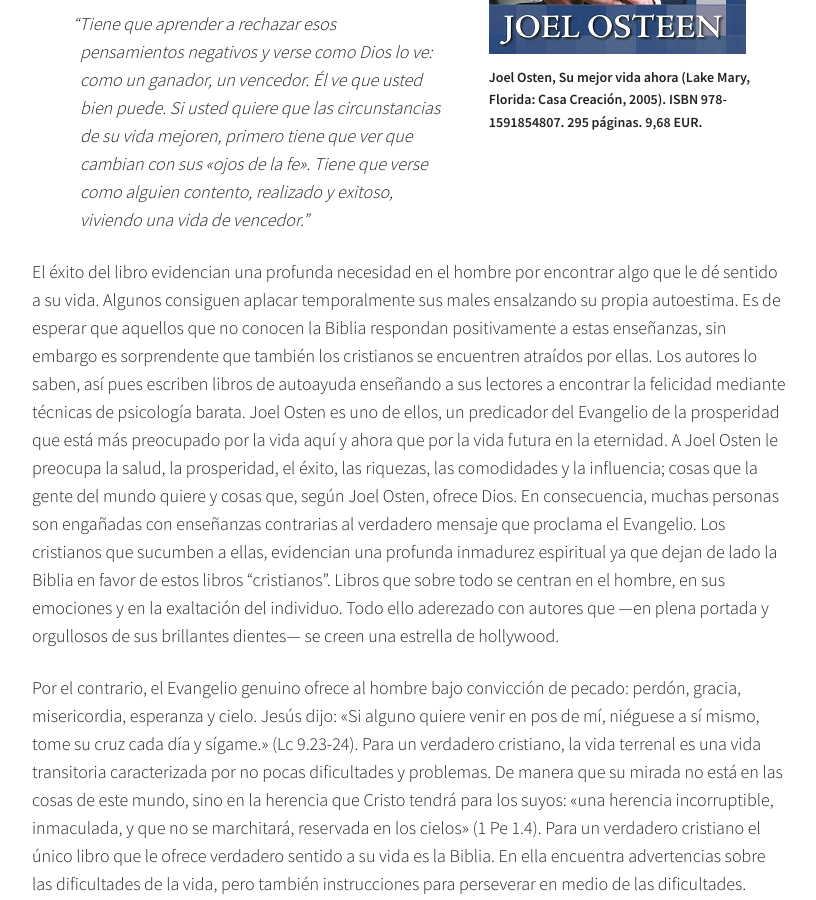
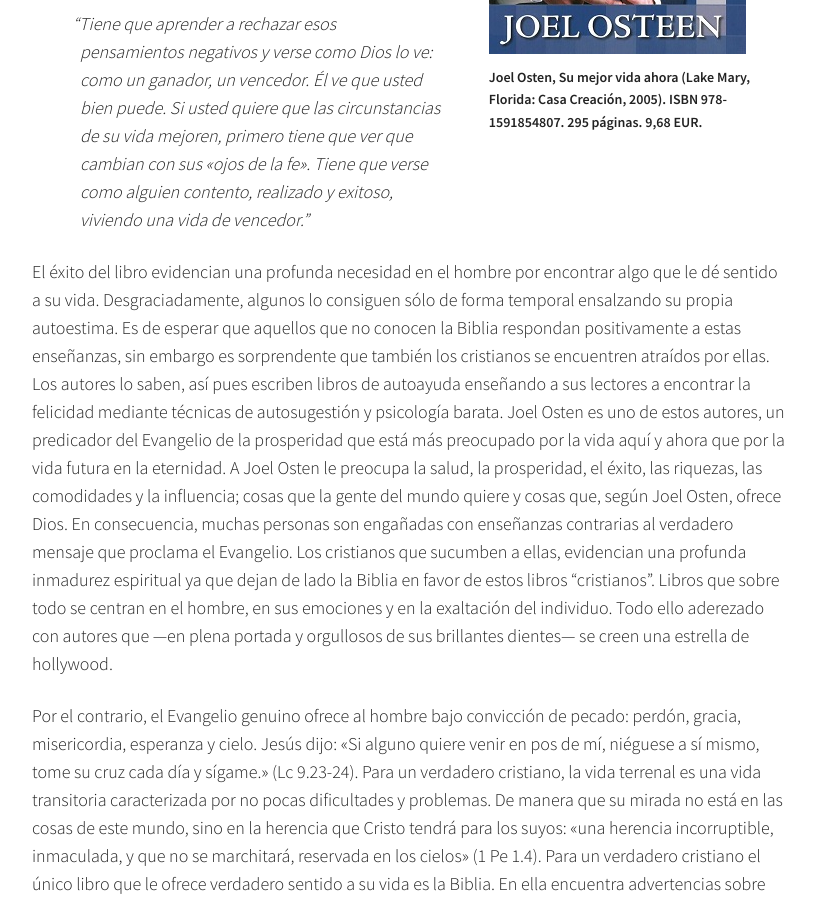
Before and after one commit to abelnnieva/personal-website, a Jekyll site: the page built from _posts/2017-02-18-su-mejor-vida-ahora.md, in a window 1280 px wide and 900 px high, scrolled down 613 px. Shown: the whole window, without its empty margins (132-948 px from the left). Built offline with Jekyll 4.4.1, drawn with Linux system fonts in a browser that asks for light colours; some web fonts are replaced.

Commit message:
Updated 2017-02-18-su-mejor-vida-ahora.md

```diff
--- a/_posts/2017-02-18-su-mejor-vida-ahora.md
+++ b/_posts/2017-02-18-su-mejor-vida-ahora.md
@@ -14,7 +14,7 @@ A finales de 2014, un autor cristiano publicó un libro que fue éxito de ventas
 
 > Tiene que aprender a rechazar esos pensamientos negativos y verse como Dios lo ve: como un ganador, un vencedor. Él ve que usted bien puede. Si usted quiere que las circunstancias de su vida mejoren, primero tiene que ver que cambian con sus «ojos de la fe». Tiene que verse como alguien contento, realizado y exitoso, viviendo una vida de vencedor.
 
-El éxito del libro evidencian una profunda necesidad en el hombre por encontrar algo que le dé sentido a su vida. Algunos consiguen aplacar temporalmente sus males ensalzando su propia autoestima. Es de esperar que aquellos que no conocen la Biblia respondan positivamente a estas enseñanzas, sin embargo es sorprendente que también los cristianos se encuentren atraídos por ellas. Los autores lo saben, así pues escriben libros de autoayuda enseñando a sus lectores a encontrar la felicidad mediante técnicas de psicología barata. Joel Osten es uno de ellos, un predicador del Evangelio de la prosperidad que está más preocupado por la vida aquí y ahora que por la vida futura en la eternidad. A Joel Osten le preocupa la salud, la prosperidad, el éxito, las riquezas, las comodidades y la influencia; cosas que la gente del mundo quiere y cosas que, según Joel Osten, ofrece Dios. En consecuencia, muchas personas son engañadas con enseñanzas contrarias al verdadero mensaje que proclama el Evangelio. Los cristianos que sucumben a ellas, evidencian una profunda inmadurez espiritual ya que dejan de lado la Biblia en favor de estos libros "cristianos". Libros que sobre todo se centran en el hombre, en sus emociones y en la exaltación del individuo. Todo ello aderezado con autores que —en plena portada y orgullosos de sus brillantes dientes— se creen una estrella de hollywood.
+El éxito del libro evidencian una profunda necesidad en el hombre por encontrar algo que le dé sentido a su vida. Desgraciadamente, algunos lo consiguen sólo de forma temporal ensalzando su propia autoestima. Es de esperar que aquellos que no conocen la Biblia respondan positivamente a estas enseñanzas, sin embargo es sorprendente que también los cristianos se encuentren atraídos por ellas. Los autores lo saben, así pues escriben libros de autoayuda enseñando a sus lectores a encontrar la felicidad mediante técnicas de autosugestión y psicología barata. Joel Osten es uno de estos autores, un predicador del Evangelio de la prosperidad que está más preocupado por la vida aquí y ahora que por la vida futura en la eternidad. A Joel Osten le preocupa la salud, la prosperidad, el éxito, las riquezas, las comodidades y la influencia; cosas que la gente del mundo quiere y cosas que, según Joel Osten, ofrece Dios. En consecuencia, muchas personas son engañadas con enseñanzas contrarias al verdadero mensaje que proclama el Evangelio. Los cristianos que sucumben a ellas, evidencian una profunda inmadurez espiritual ya que dejan de lado la Biblia en favor de estos libros "cristianos". Libros que sobre todo se centran en el hombre, en sus emociones y en la exaltación del individuo. Todo ello aderezado con autores que —en plena portada y orgullosos de sus brillantes dientes— se creen una estrella de hollywood.
 
 Por el contrario, el Evangelio genuino ofrece al hombre bajo convicción de pecado: perdón, gracia, misericordia, esperanza y cielo. Jesús dijo: «Si alguno quiere venir en pos de mí, niéguese a sí mismo, tome su cruz cada día y sígame.» (Lc 9.23-24). Para un verdadero cristiano, la vida terrenal es una vida transitoria caracterizada por no pocas dificultades y problemas. De manera que su mirada no está en las cosas de este mundo, sino en la herencia que Cristo tendrá para los suyos: «una herencia incorruptible, inmaculada, y que no se marchitará, reservada en los cielos» (1 Pe 1.4). Para un verdadero cristiano el único libro que le ofrece verdadero sentido a su vida es la Biblia. En ella encuentra advertencias sobre las dificultades de la vida, pero también instrucciones para perseverar en medio de las dificultades. Personalmente, no espero que mi mejor vida sea aquí y ahora, espero que mi mejor vida sea después que ya no esté aquí
 
```
